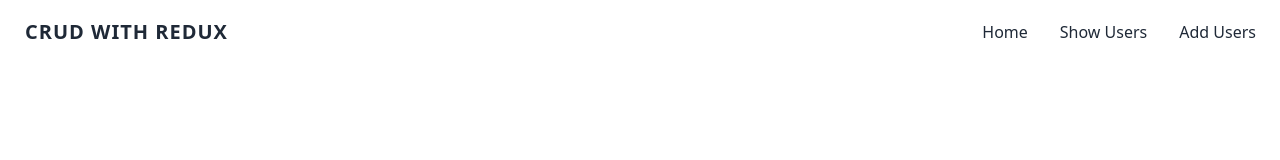
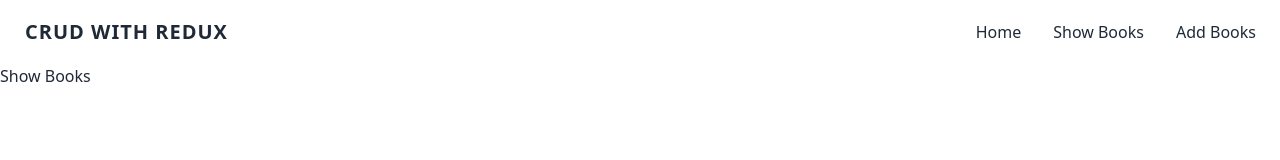
Before and after one commit to Alapottra-troj1n/crud-with-redux, a React (Create React App) app: page /showbooks in a window 1280 px wide. Shown: the top 160 px of the page. Built offline with nearby package versions, Linux system fonts and the light colour scheme.

Commit message:
added booksSlice

```diff
--- a/package.json
+++ b/package.json
@@ -3,12 +3,14 @@
   "version": "0.1.0",
   "private": true,
   "dependencies": {
+    "@reduxjs/toolkit": "^1.8.2",
     "@testing-library/jest-dom": "^5.14.1",
     "@testing-library/react": "^13.0.0",
     "@testing-library/user-event": "^13.2.1",
     "daisyui": "^2.15.3",
     "react": "^18.1.0",
     "react-dom": "^18.1.0",
+    "react-redux": "^8.0.2",
     "react-router-dom": "^6.3.0",
     "react-scripts": "5.0.1",
     "web-vitals": "^2.1.0"
--- a/public/index.html
+++ b/public/index.html
@@ -1,5 +1,5 @@
 <!DOCTYPE html>
-<html lang="en">
+<html lang="en" data-theme="light">
   <head>
     <meta charset="utf-8" data-theme="cupcake" />
     <link rel="icon" href="%PUBLIC_URL%/favicon.ico" />
--- a/src/App.js
+++ b/src/App.js
@@ -1,5 +1,9 @@
 import { Routes, Route, Link } from "react-router-dom";
 import Navbar from "./components/Navbar";
+import AddBooks from "./components/pages/AddBooks";
+import Error from "./components/pages/Error";
+import Home from "./components/pages/Home";
+import ShowBooks from "./components/pages/ShowBooks";
 
 function App() {
 
@@ -8,7 +12,10 @@ function App() {
 
     <Navbar/>
     <Routes>
-
+    <Route path='/' element={<Home></Home>}/>
+    <Route path='/showbooks' element={<ShowBooks></ShowBooks>}/>
+    <Route path='/addbooks' element={<AddBooks></AddBooks>}/>
+    <Route path='*' element={<Error></Error>}/>
 
     </Routes>
 
--- a/src/components/Navbar.jsx
+++ b/src/components/Navbar.jsx
@@ -7,8 +7,8 @@ const Navbar = () => {
     const menuItems =
         <>
             <li className="hover:text-white" ><Link  to="/">Home</Link></li>
-            <li className="hover:text-white" ><Link  to="/">Show Users</Link></li>
-            <li className="hover:text-white" ><Link  to="/">Add Users</Link></li>
+            <li className="hover:text-white" ><Link  to="/showbooks">Show Books</Link></li>
+            <li className="hover:text-white" ><Link  to="/addbooks">Add Books</Link></li>
 
 
         </>
--- /dev/null
+++ b/src/components/features/books/BooksSlice.js
@@ -0,0 +1,22 @@
+import { createSlice } from "@reduxjs/toolkit"
+
+const initialBooks = {
+    books : [
+        {id:1, title: 'Love Yourself', author : 'Alapottra'},
+        {id:2, title: 'Love Yourself', author : 'Alapottra'},
+        {id:3, title: 'Love Yourself', author : 'Alapottra'}
+    ]
+}
+
+const booksSlice = createSlice({
+    name : 'books',
+    initialState : initialBooks,
+    reducer : {
+        showBooks: (state) => state,
+
+    },
+});
+
+export const {showBooks} = booksSlice.actions;
+
+export default booksSlice.reducer;
--- /dev/null
+++ b/src/components/pages/AddBooks.jsx
@@ -0,0 +1,11 @@
+import React from 'react';
+
+const AddBooks = () => {
+    return (
+        <div>
+            Add Books
+        </div>
+    );
+};
+
+export default AddBooks;
--- /dev/null
+++ b/src/components/pages/Error.jsx
@@ -0,0 +1,11 @@
+import React from 'react';
+
+const Error = () => {
+    return (
+        <div>
+            <h2>Error</h2>
+        </div>
+    );
+};
+
+export default Error;
--- /dev/null
+++ b/src/components/pages/Home.jsx
@@ -0,0 +1,13 @@
+import React from 'react';
+
+const Home = () => {
+    return (
+        <div>
+            <h2 className="text-2xl text-center">
+                Home
+            </h2>
+        </div>
+    );
+};
+
+export default Home;
--- /dev/null
+++ b/src/components/pages/ShowBooks.jsx
@@ -0,0 +1,11 @@
+import React from 'react';
+
+const ShowBooks = () => {
+    return (
+        <div>
+            <h2>Show Books</h2>
+        </div>
+    );
+};
+
+export default ShowBooks;
```
Also changed, not shown: src/app/store.js (added), 1 other file (tests, documents, lock files or other folders).
